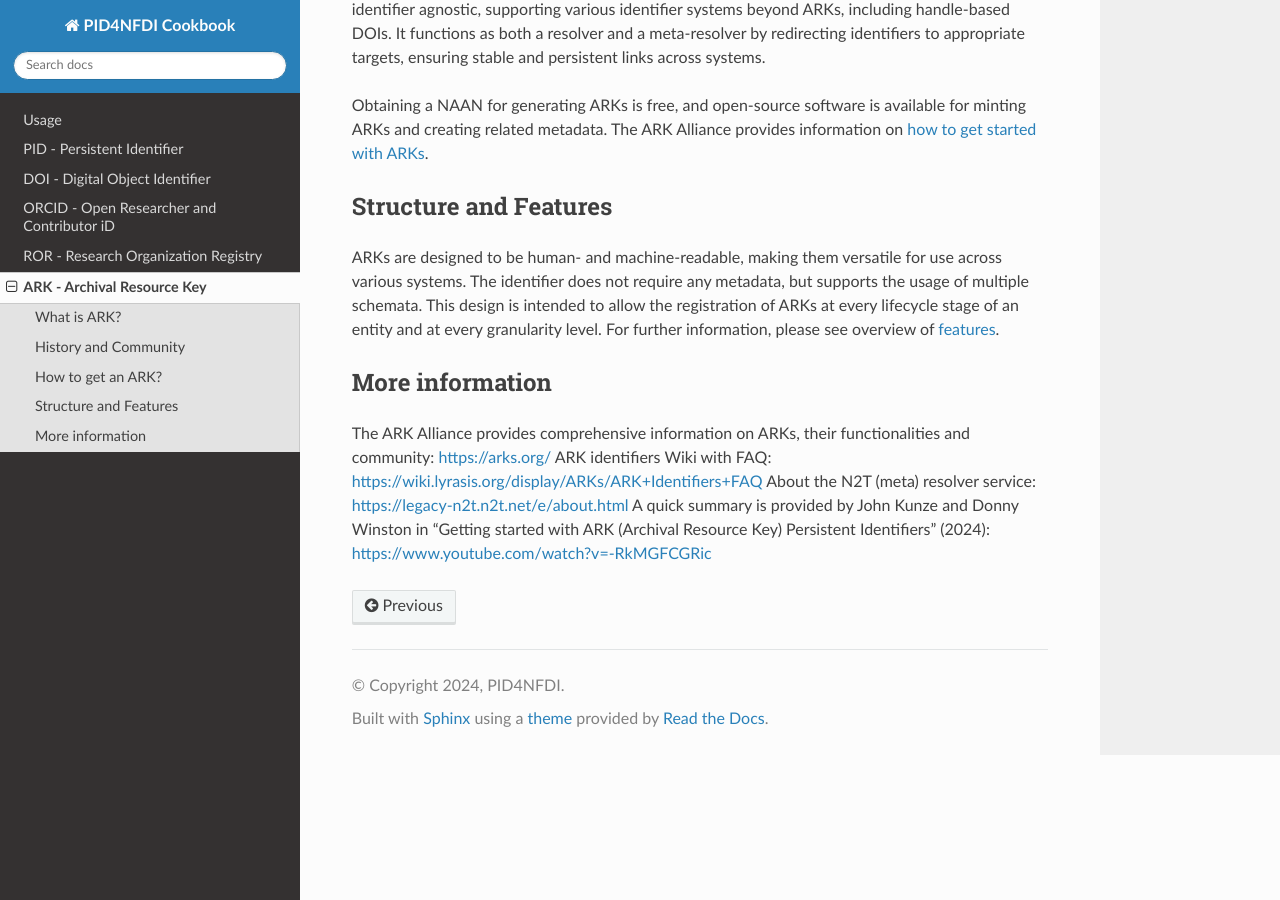
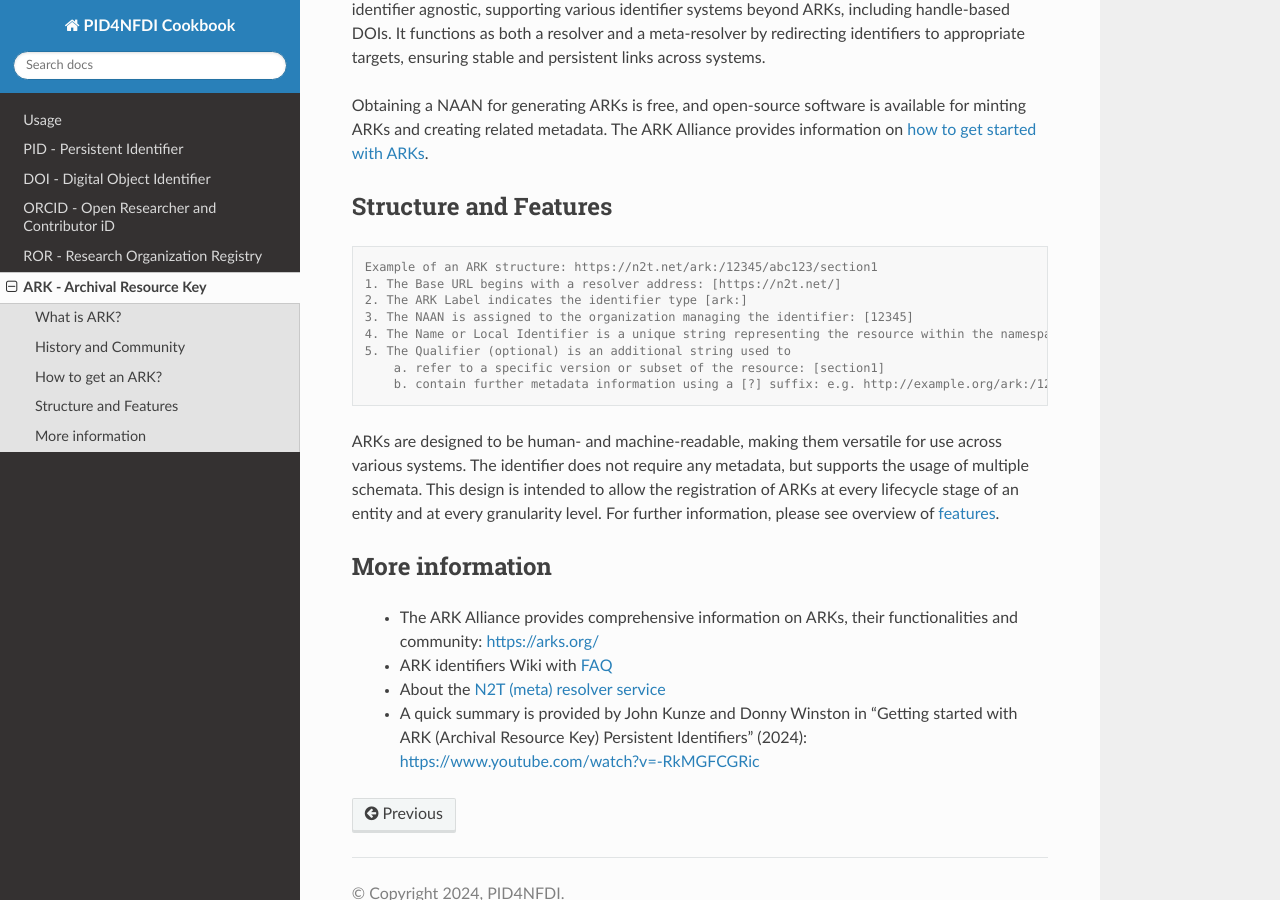
Before and after one commit to stephw-tib/pid4nfdi-training, a Sphinx documentation site: the page built from docs/source/ark.rst, in a window 1280 px wide and 900 px high, scrolled down 858 px. Built offline with Sphinx 7.4.7 and the Read the Docs theme 3.1.0, drawn with Linux system fonts in a browser that asks for light colours; pages that are not in the unit, such as notebooks, are missing from menus.

Commit message:
Update ark.rst
structure


Signed-off-by: stephw-tib <62946028+stephw-tib@users.noreply.github.com>

```diff
--- a/docs/source/ark.rst
+++ b/docs/source/ark.rst
@@ -30,14 +30,15 @@ Structure and Features
 ----------------------
 
 .. code-block:: console
-  Example of an ARK structure: https://n2t.net/ark:/12345/abc123/section1
-  1. The Base URL begins with a resolver address: [https://n2t.net/]
-  2. The ARK Label indicates the identifier type [ark:]
-  3. The NAAN is assigned to the organization managing the identifier: [12345]
-  4. The Name or Local Identifier is a unique string representing the resource within the namespace of the managing organization: [abc123]
-  5. The Qualifier (optional) is an additional string used to
-      a. refer to a specific version or subset of the resource: [section1]
-      b. contain further metadata information using a [?] suffix: e.g. http://example.org/ark:/12345/abcde?
+
+    Example of an ARK structure: https://n2t.net/ark:/12345/abc123/section1
+    1. The Base URL begins with a resolver address: [https://n2t.net/]
+    2. The ARK Label indicates the identifier type [ark:]
+    3. The NAAN is assigned to the organization managing the identifier: [12345]
+    4. The Name or Local Identifier is a unique string representing the resource within the namespace of the managing organization: [abc123]
+    5. The Qualifier (optional) is an additional string used to
+        a. refer to a specific version or subset of the resource: [section1]
+        b. contain further metadata information using a [?] suffix: e.g. http://example.org/ark:/12345/abcde?
 
 ARKs are designed to be human- and machine-readable, making them versatile for use across various systems. The identifier does not require any metadata, but supports the usage of multiple schemata. This design is intended to allow the registration of ARKs at every lifecycle stage of an entity and at every granularity level. For further information, please see overview of `features <https://arks.org/about/ark-features/>`_.
 
@@ -45,7 +46,7 @@ ARKs are designed to be human- and machine-readable, making them versatile for u
 More information
 ---------------
 
-The ARK Alliance provides comprehensive information on ARKs, their functionalities and community: https://arks.org/
-ARK identifiers Wiki with FAQ: https://wiki.lyrasis.org/display/ARKs/ARK+Identifiers+FAQ
-About the N2T (meta) resolver service: https://legacy-n2t.n2t.net/e/about.html
-A quick summary is provided by John Kunze and Donny Winston in “Getting started with ARK (Archival Resource Key) Persistent Identifiers” (2024): https://www.youtube.com/watch?v=-RkMGFCGRic
+  * The ARK Alliance provides comprehensive information on ARKs, their functionalities and community: https://arks.org/
+  * ARK identifiers Wiki with `FAQ <https://wiki.lyrasis.org/display/ARKs/ARK+Identifiers+FAQ>`_
+  * About the `N2T (meta) resolver service <https://legacy-n2t.n2t.net/e/about.html>`_
+  * A quick summary is provided by John Kunze and Donny Winston in “Getting started with ARK (Archival Resource Key) Persistent Identifiers” (2024): https://www.youtube.com/watch?v=-RkMGFCGRic
```
